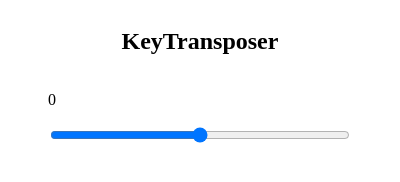
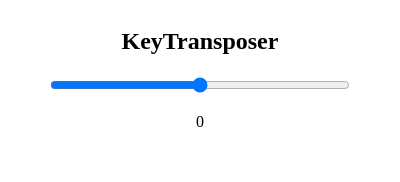
Before and after one commit to JHyeon0915/KeyTransformerExtension, a browser extension: page popup/popup.html in a window 400 px wide. Drawn offline with Linux system fonts and the light colour scheme.

Commit message:
feature: synchronize slider and slider label

```diff
--- a/popup/popup.html
+++ b/popup/popup.html
@@ -5,15 +5,23 @@
         <meta name="viewport" content="width=device-width, initial-scale=1" />
         <link rel="stylesheet" href="./popup.css">
         <script defer src="./content.js"></script>
+        <script defer src="./slider.js"></script>
     </head>
     <body>
         <header>
             <h2>KeyTransposer</h2>
         </header>
         <main>
-            <label for="slider"></label>
-            <p id="sliderLabel">0</p>
-            <input type="range" id="slider" min="-180" max="180" value="0" step="10">
+            <input
+                type="range"
+                id="slider"
+                min="-100"
+                max="100"
+                value="0"
+                step="10">
+            <label for="slider" id="slider-label">
+                <p id="slider-label-value">0</p>
+            </label>
         </main>
     </body>
 </html>
--- /dev/null
+++ b/popup/slider.js
@@ -0,0 +1,16 @@
+const onChange = (() => {
+    const sliderLabelValue = document.querySelector('#slider-label-value');
+    const slider = document.querySelector('#slider');
+
+    sliderLabelValue.innerText = slider.value
+    slider.oninput = function() {
+        const changedValue = this.value;
+
+        if (changedValue > 0)
+            sliderLabelValue.innerText = '+' + this.value/slider.getAttribute('step');
+        else
+            sliderLabelValue.innerText = this.value/10;
+    }
+})()
+
+document.querySelector('#slider').addEventListener('input', onChange);
```
